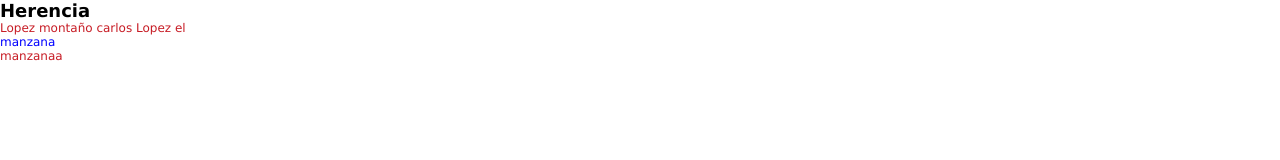
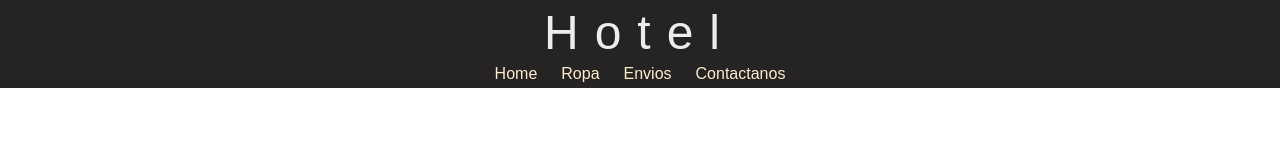
Before and after one commit to Stevenxyn/FundamentosHtml-CSS, a plain HTML site: page modeloCaja.html in a window 1280 px wide. Drawn offline with Linux system fonts and the light colour scheme.

Commit message:
Primer header manual

```diff
--- a/CSS/styleModeloCaja.css
+++ b/CSS/styleModeloCaja.css
@@ -26,22 +26,37 @@
     padding-top: 10px;
 }
 
-
-html{
-    font-size: 75%;
-    font-family: Verdana, Geneva, Tahoma, sans-serif;
+.page-header{
+    padding: 5px;
+    background-color: rgb(37, 35, 35);
+    text-align: center;
 }
 
-.fruta{
-    color: blue;
-}
-p{
-    color: blueviolet;
+.page-title{
+    color: rgb(237, 236, 241);
+    font-family:Arial, Helvetica, sans-serif;
+    font-weight:lighter;
+    font-size: 3rem;
+    letter-spacing: 1rem;
+    padding-bottom: 5px;
 }
 
-.fruta2{
-    color: rgb(0, 255, 115);
+.main-nav li{
+    display: inline;
+    padding:10px;
 }
-p{
-    color: rgb(199, 28, 37);
+
+.main-nav a{
+    text-decoration: none;
+    color: blanchedalmond;
+    font-family: Arial, Helvetica, sans-serif;
 }
+
+.main-nav a:hover{
+    color: rgb(250, 250, 250);
+    text-decoration: overline;
+}
+
+.main-nav a:active{
+    color: white;
+}
--- a/modeloCaja.html
+++ b/modeloCaja.html
@@ -9,8 +9,6 @@
 </head>
 <body>
 
-
-    <main>
         <!-- <section>
         <div class="box-one">
             <h2>Primera</h2>
@@ -28,15 +26,17 @@
         </div>
     </section> -->
 
-    <section>
-        <h1>Herencia</h1>
-        <p>Lopez montaño carlos Lopez el</p>
-    </section>
-    </main>
-
-    <p class="fruta">manzana</p>
-
-    <p id="fruta2">manzanaa</p>
+    <header class="page-header">
+            <h1 class="page-title">Hotel</h1>
+        <nav>
+            <ul class="main-nav">
+                <li><a href="">Home</a></li>
+                <li><a href="">Ropa</a></li>
+                <li><a href="">Envios</a></li>
+                <li><a href="">Contactanos</a></li>
+            </ul>
+        </nav>
+    </header>
 
 </body>
 </html>
```
